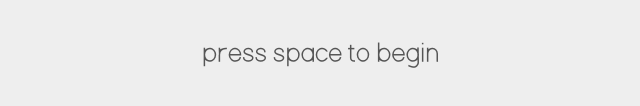
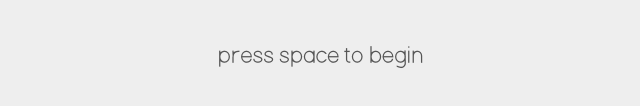
Before and after one commit to bkudryavtsev/rudl, a plain HTML site: page index.html in a window 1280 px wide. Shown: the part 422-528 px from the top of the page, 320-960 px from the left. Drawn offline with nearby package versions, Linux system fonts and the light colour scheme.

Commit message:
Fix h2 in title-container

```diff
--- a/css/main.css
+++ b/css/main.css
@@ -63,8 +63,8 @@ body {
   font-size: 25%;
 }
 
-#title h2 {
-  font-size: 3em;
+#title-container h2 {
+  font-size: 1.3em;
 }
 
 #game-container {
```
